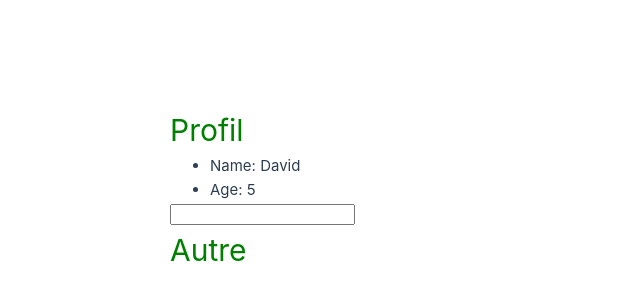
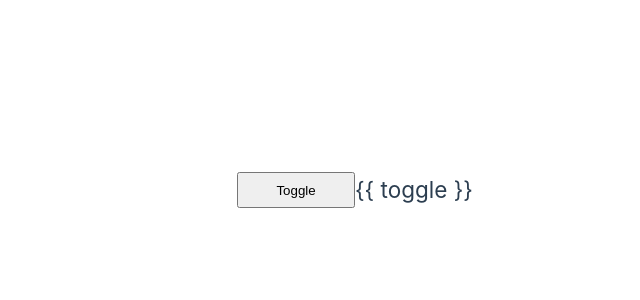
Before and after one commit to dhruthinooka/vueProj, a Vue app: page / in a window 1280 px wide. Shown: the part 210-510 px from the top of the page, without its empty margins (285-925 px from the left). Built offline with nearby package versions, Linux system fonts and the light colour scheme; the HTML template or start-up script is replaced by a standard one.

Commit message:
v-show, v-pre Directives

```diff
--- a/src/App.vue
+++ b/src/App.vue
@@ -1,40 +1,13 @@
 <template>
-
-  <div>
-    <h1>Profil</h1>
-    <ul v-if="state.user">
-      <li>Name: {{ state.user?.name }}</li>
-      <li>Age: {{ state.user?.age }}</li>
-    </ul>
-    <h2 v-else>Chargement ...</h2>
-    <input v-model="letter" type="text" />
-    <h1 v-if="letter === 'A'">A</h1>
-    <h1 v-else-if="letter === 'B'">B</h1>
-    <h1 v-else-if="letter === 'C'">C</h1>
-    <h1 v-else>Autre</h1>
-  </div>
-
+  <button @click="toggle = !toggle">Toggle</button>
+  <h1 v-show="toggle">Bonjour le monde!</h1>
+  <h2 v-pre> {{ toggle }}</h2>
 </template>
 <script setup lang="ts">
-import { reactive, ref } from 'vue'
+import { ref } from 'vue'
 
-const state = reactive<any>({});
-
-setTimeout(() => {
-  state.user = {
-    name: 'David',
-    age: 5,
-  }
-}, 3000)
-
-const letter = ref('')
+const toggle = ref(false);
 
 </script>
 <style scoped lang="scss">
-  h1 {
-    color: green;
-    span {
-      color: blue;
-    }
-  }
 </style>
```
